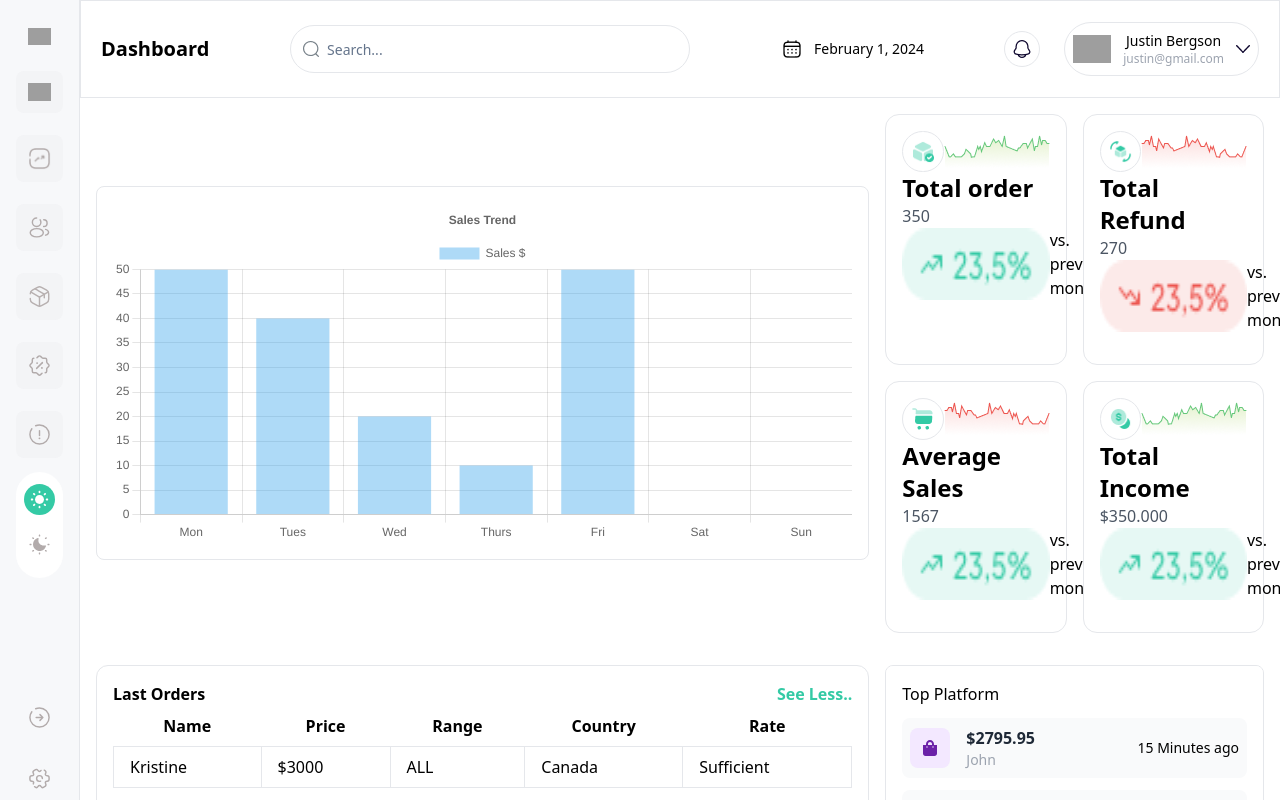
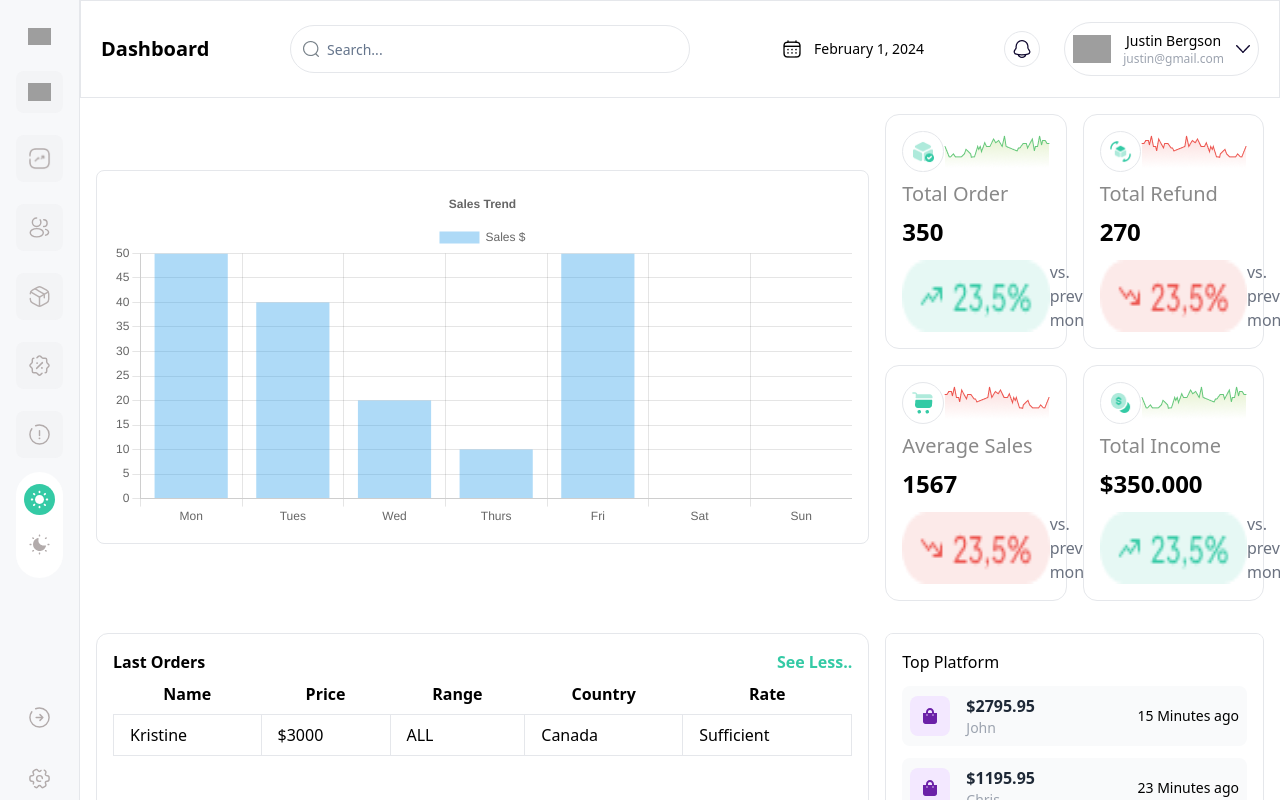
Before and after one commit to Emmanuel-Ingwe/analytics-dashh, a Next.js app: page / in a window 1280 px wide. Shown: the top 800 px of the page. Built offline with nearby package versions, Linux system fonts and the light colour scheme; grey boxes are pictures that could not be loaded.

Commit message:
done: w TopCards

```diff
--- a/components/TopCards.jsx
+++ b/components/TopCards.jsx
@@ -13,12 +13,12 @@ const TopCards = () => {
                 </div>
                 {item.flowIcon}
             </div>
-            <div className='flex flex-col w-full pb-4'>
-                <p className='text-2xl font-bold'>{item.status}</p>
-                <p className='text-gray-600'>{item.digits}</p>
-                <div className="flex">
+            <div className='flex flex-col w-full'>
+                <p className='text-xl font-medium text-[#898989] py-2'>{item.status}</p>
+                <p className='font-semibold text-2xl'>{item.digits}</p>
+                <div className="flex pt-3 justify-between">
                     {item.rate}
-                    <p className="">{item.month}</p>
+                    <p className="text-gray-500">{item.month}</p>
                 </div>
             </div>
         </div>
--- a/data/data.js
+++ b/data/data.js
@@ -117,7 +117,7 @@ export const TopData = [
     id: 1,
     statusIcon: <img src="/box-tick.png" />,
     flowIcon: <img src="/greenflow.png" />,
-    status: 'Total order',
+    status: 'Total Order',
     digits: 350,
     rate: <img src="/rateGreen.png" />,
     month: "vs. previous month"
@@ -137,7 +137,7 @@ export const TopData = [
     flowIcon: <img src="/redflow.png" />,
     status: 'Average Sales',
     digits: 1567,
-    rate: <img src="/rateGreen.png" />,
+    rate: <img src="/rateRed.png" />,
     month: "vs. previous month"
   },
   {
```
